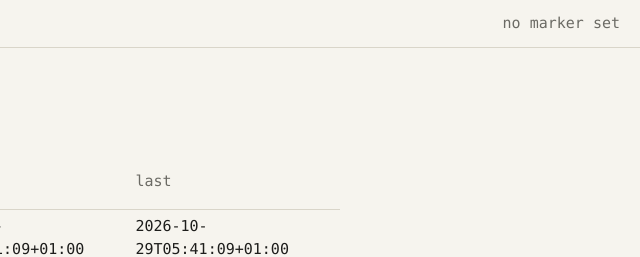
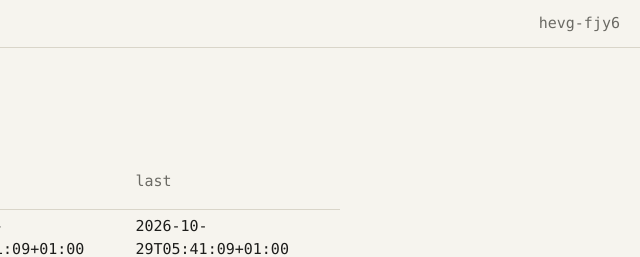
Before and after one commit to juniorMegaDev/rig-preview, a plain HTML site: page index.html in a window 1280 px wide. Shown: the top 257 px of the page, 640-1280 px from the left. Drawn offline with Linux system fonts and the light colour scheme.

Commit message:
Put the lane marker back on the preview.
Co-authored-by: Cursor <cursoragent@cursor.com>

```diff
--- a/index.html
+++ b/index.html
@@ -10,4 +10,4 @@
   th { color: var(--mute); font-weight: normal; }
   .warn { color: var(--warn); }
   .mute { color: var(--mute); }
-</style></head><body><header><strong>rig</strong><span>lane-07</span><span class="marker">no marker set</span></header><main><h1>digest 2026-10-28</h1><table><thead><tr><th>job</th><th>owner</th><th>runs</th><th>retries</th><th>last status</th><th>last error</th><th>first</th><th>last</th></tr></thead><tbody><tr class=""><td>digest/render</td><td>—</td><td>1</td><td>0</td><td>ok</td><td>—</td><td>2026-10-29T05:41:09+01:00</td><td>2026-10-29T05:41:09+01:00</td></tr><tr class="warn"><td>fixtures/refresh</td><td>rook</td><td>4</td><td>3</td><td>ok</td><td>—</td><td>2026-10-29T01:30:00+01:00</td><td>2026-10-29T01:37:00+01:00</td></tr><tr class=""><td>lane/sync</td><td>rook</td><td>8</td><td>1</td><td>ok</td><td>—</td><td>2026-10-28T23:00:06+01:00</td><td>2026-10-29T05:00:04+01:00</td></tr><tr class="warn"><td>notes/backup</td><td>lane-07</td><td>1</td><td>0</td><td>fail</td><td>quota exceeded</td><td>2026-10-29T04:00:01+01:00</td><td>2026-10-29T04:00:01+01:00</td></tr><tr class=""><td>rig/rotate-logs</td><td>lane-07</td><td>1</td><td>0</td><td>ok</td><td>—</td><td>2026-10-28T23:00:02+01:00</td><td>2026-10-28T23:00:02+01:00</td></tr></tbody></table></main></body></html>
+</style></head><body><header><strong>rig</strong><span>lane-07</span><span class="marker">hevg-fjy6</span></header><main><h1>digest 2026-10-28</h1><table><thead><tr><th>job</th><th>owner</th><th>runs</th><th>retries</th><th>last status</th><th>last error</th><th>first</th><th>last</th></tr></thead><tbody><tr class=""><td>digest/render</td><td>—</td><td>1</td><td>0</td><td>ok</td><td>—</td><td>2026-10-29T05:41:09+01:00</td><td>2026-10-29T05:41:09+01:00</td></tr><tr class="warn"><td>fixtures/refresh</td><td>rook</td><td>4</td><td>3</td><td>ok</td><td>—</td><td>2026-10-29T01:30:00+01:00</td><td>2026-10-29T01:37:00+01:00</td></tr><tr class=""><td>lane/sync</td><td>rook</td><td>8</td><td>1</td><td>ok</td><td>—</td><td>2026-10-28T23:00:06+01:00</td><td>2026-10-29T05:00:04+01:00</td></tr><tr class="warn"><td>notes/backup</td><td>lane-07</td><td>1</td><td>0</td><td>fail</td><td>quota exceeded</td><td>2026-10-29T04:00:01+01:00</td><td>2026-10-29T04:00:01+01:00</td></tr><tr class=""><td>rig/rotate-logs</td><td>lane-07</td><td>1</td><td>0</td><td>ok</td><td>—</td><td>2026-10-28T23:00:02+01:00</td><td>2026-10-28T23:00:02+01:00</td></tr></tbody></table></main></body></html>
```
